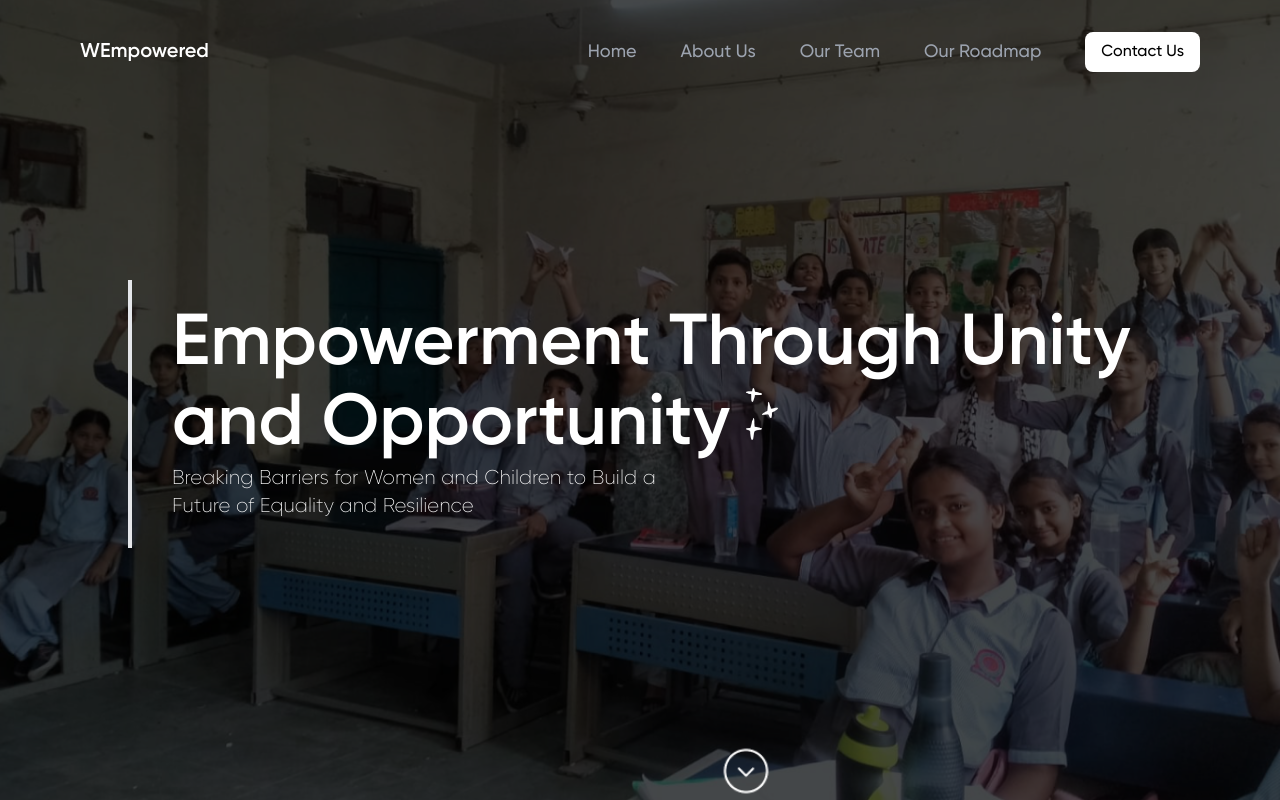
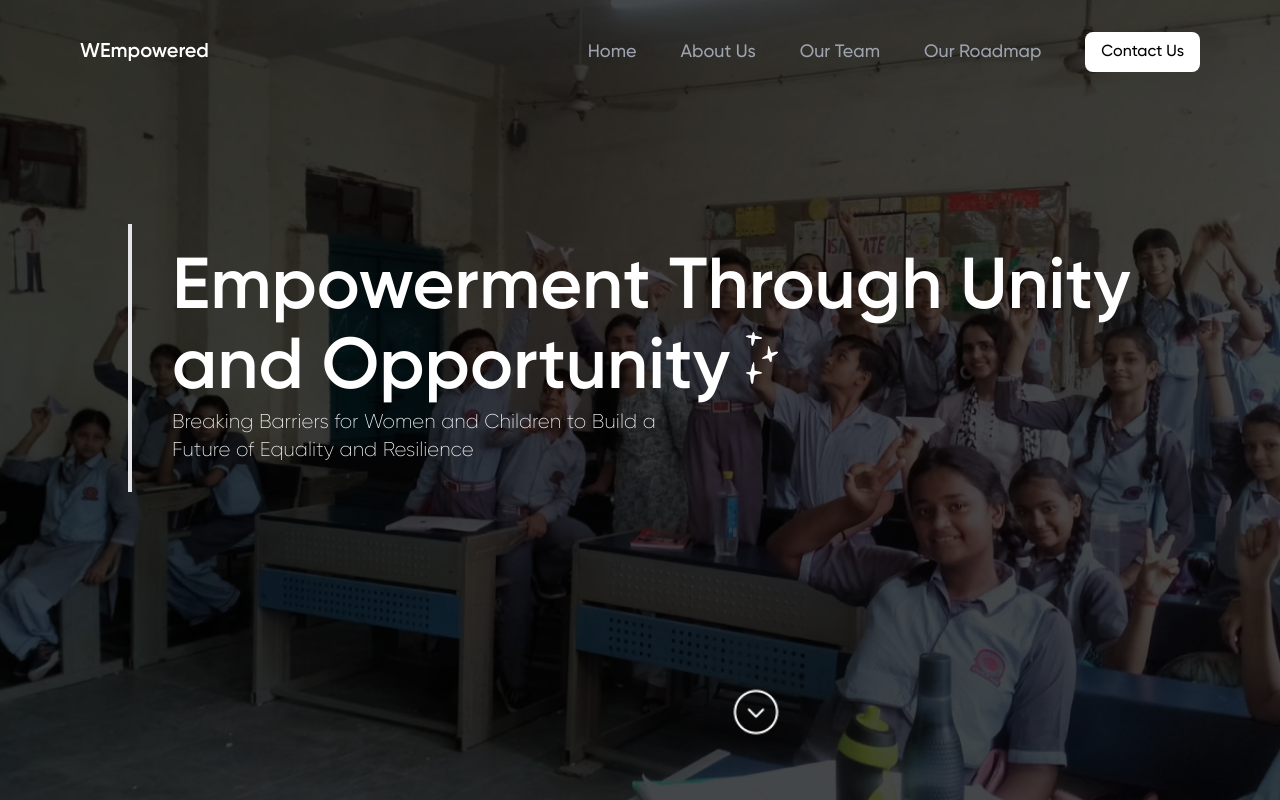
Before and after one commit to WEmpowerFoundation-24/WEmpowered_Website, a React (Vite) app in the folder Website/: page / in a window 1280 px wide. Built offline with nearby package versions, Linux system fonts and the light colour scheme.

Commit message:
solved error

```diff
--- a/Website/src/components/Home-Components/HomePart1Component/DownArrow.jsx
+++ b/Website/src/components/Home-Components/HomePart1Component/DownArrow.jsx
@@ -3,7 +3,7 @@ import Arrow from "/src/assets/Home_Assets/HomePart1/Circle_Arrow.png";
 export default function DownArrow() {
   return (
     <>
-      <div className="self-center mt-[80%] xxxs:mt-[75%] xs:mt-[65%] ss:mt-[50%] s:mt-[45%] sm:mt-[35%] md-lg:mt-[30%] lg-xl:mt-[25%] mx-auto s:ml-[50%] sm:ml-[50%] md:ml-[55%] md-lg:ml-[58%] xl:ml-[38%] xl:mt-[15.5%] 2xl:ml-[40%]">
+      <div className="self-center md:ml-[22%] md-lg:ml-[20%] lg:ml-[28%] lg-xl:ml-[30%] xl:ml-[1%] 2xl:mx-[25%] 3xl:mx-[70%] 4xl:ml-[80%]">
         <a href="">
           <img src={Arrow} alt="down arrow" className="h-14 w-14 mx-auto xl:ml-60" />
         </a>
--- a/Website/src/components/Home-Components/HomePart1Component/Text.jsx
+++ b/Website/src/components/Home-Components/HomePart1Component/Text.jsx
@@ -3,7 +3,7 @@ import SubHeading from "./SubHeading";
 export default function Text() {
   return (
     <>
-      <div className="flex justify-between items-center px-4 pl-8 ss:px-10 s:px-6 s:mx-4 sm:px-16 md:px-4 md-lg:px-16 xl:px-28 2xl:px-36">
+      <div className="flex justify-between forArrow items-center px-4 pl-8 ss:px-10 s:px-6 s:mx-4 sm:px-16 md:px-4 md-lg:px-16 xl:px-28 2xl:px-36">
         <div className="w-[2px] bg-white border-2 h-[230px] xxxs:h-[200px] s:h-[220px] sm:h-[200px] xl:h-[268px]"></div>
         <div className="text-white pl-2 xxs:pl-4 xl:pl-10 ">
           <Heading/>
--- a/Website/src/components/Home-Components/Home_Part1.jsx
+++ b/Website/src/components/Home-Components/Home_Part1.jsx
@@ -1,4 +1,7 @@
-import {DownArrow,Text} from "/src/components/Home-Components/HomePart1Component/index.js"
+import {
+  DownArrow,
+  Text,
+} from "/src/components/Home-Components/HomePart1Component/index.js";
 export default function Home_Part1() {
   return (
     <>
@@ -6,9 +9,12 @@ export default function Home_Part1() {
       <div className="bg-Class-student w-auto h-screen bg-cover bg-no-repeat">
         <div className="h-screen w-auto bg-black opacity-70 top-0 bg-auto bg-no-repeat"></div>
       </div>
-      <div className="flex flex-col absolute justify-between items-center top-[30%] sm:top-[35%]">
-        <Text />
-        <DownArrow/>
+      <div className="absolute top-0">
+        <div className="flex flex-col justify-center items-center">
+          <div className="my-40 forheight"></div>
+          <Text />
+          <DownArrow />
+        </div>
       </div>
     </>
   );
--- a/Website/src/index.css
+++ b/Website/src/index.css
@@ -42,3 +42,52 @@ body{
 .subheading{
     @apply text-wrap text-sm xs:text-base xl:text-xl xl:mr-72
 }
+
+@media(max-height:451px) and (min-height:300px) {
+    .forheight{
+        @apply my-16
+    }
+    .forArrow{
+        @apply mb-4
+    }
+}
+@media(max-height:518px) and (min-height:451px) {
+    .forheight{
+        @apply my-16
+    }
+    .forArrow{
+        @apply mb-16
+    }
+}
+@media(max-height:600px) and (min-height:518px) {
+    .forheight{
+        @apply my-24
+    }
+    .forArrow{
+        @apply mb-16
+    }
+}
+@media(max-height:715px) and (min-height:601px) {
+    .forheight{
+        @apply my-28
+    }
+    .forArrow{
+        @apply mb-28
+    }
+}
+@media(max-height:857px) and (min-height:715px) {
+    .forheight{
+        @apply my-28
+    }
+    .forArrow{
+        @apply mb-48
+    }
+}
+@media(min-height:857px) {
+    .forheight{
+        @apply my-40
+    }
+    .forArrow{
+        @apply mb-52 xxxs:mb-60 s:mb-56 sm:mb-60 xl:mb-44
+    }
+}
--- a/Website/tailwind.config.js
+++ b/Website/tailwind.config.js
@@ -19,6 +19,8 @@ export default {
       'lg-xl': '1100px',
       'xl': '1280px',
       '2xl': '1536px',
+      '3xl': '1628px',
+      '4xl': '1700px',
     },
     extend: {
       backgroundImage:{
```
